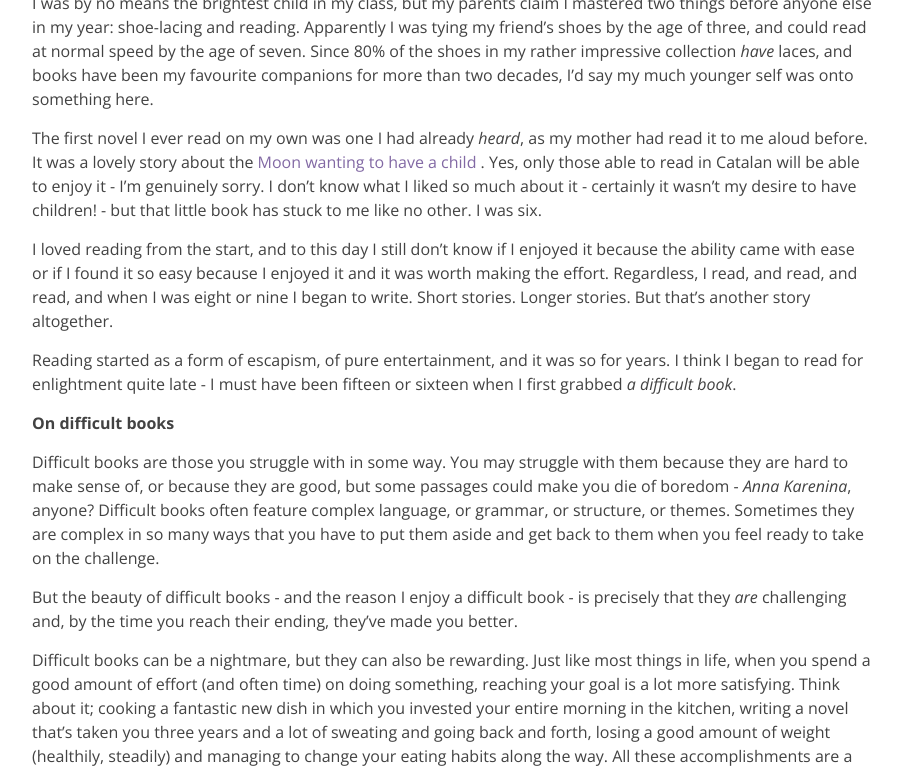
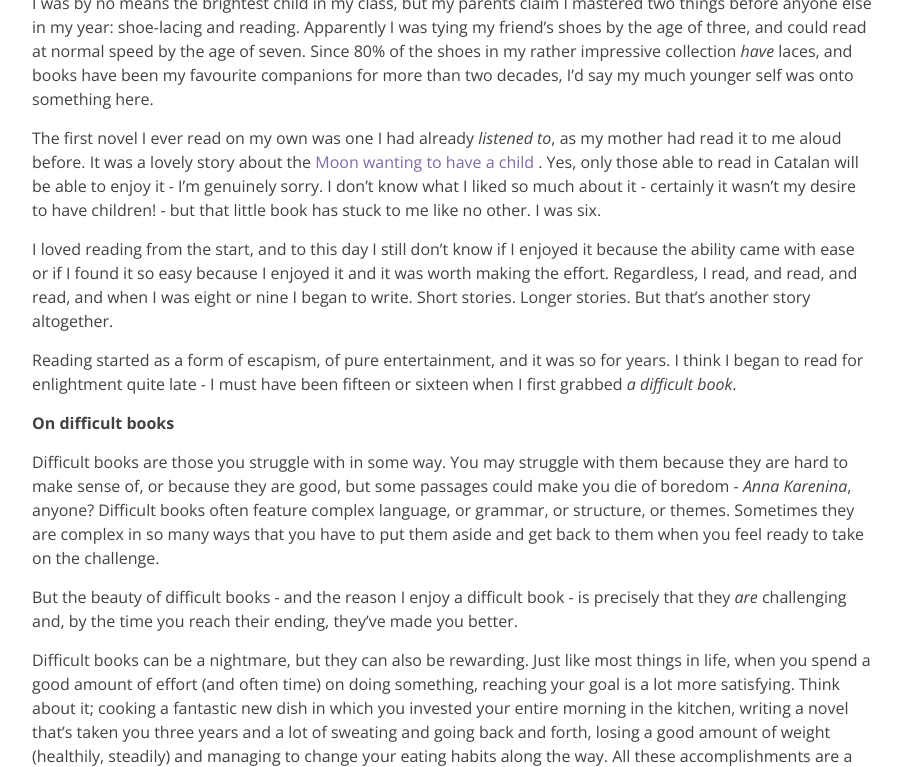
Before and after one commit to irenealgi/readbelow, a Jekyll site: the page built from _posts/2016-04-06-six-reasons-to-read-fiction.md, in a window 1280 px wide and 900 px high, scrolled down 516 px, cut to the strip 133-900 px from the top of the window. Shown: the whole strip, without its empty margins (188-1090 px from the left). Built offline with Jekyll 4.4.1, drawn with Linux system fonts in a browser that asks for light colours.

Commit message:
Update 2016-04-06-six-reasons-to-read-fiction.md

```diff
--- a/_posts/2016-04-06-six-reasons-to-read-fiction.md
+++ b/_posts/2016-04-06-six-reasons-to-read-fiction.md
@@ -8,7 +8,7 @@ published: true
 
 I was by no means the brightest child in my class, but my parents claim I mastered two things before anyone else in my year: shoe-lacing and reading. Apparently I was tying my friend's shoes by the age of three, and could read at normal speed by the age of seven. Since 80% of the shoes in my rather impressive collection _have_ laces, and books have been my favourite companions for more than two decades, I'd say my much younger self was onto something here.
 
-The first novel I ever read on my own was one I had already _heard_, as my mother had read it to me aloud before. It was a lovely story about the <a href="https://www.amazon.es/lluna-fill-Barco-Vapor-Azul/dp/8476296770/277-2040750-0621726?ie=UTF8&*Version*=1&*entries*=0" target="_blank">Moon wanting to have a child </a>. Yes, only those able to read in Catalan will be able to enjoy it - I'm genuinely sorry. I don't know what I liked so much about it - certainly it wasn't my desire to have children! - but that little book has stuck to me like no other. I was six.
+The first novel I ever read on my own was one I had already _listened to_, as my mother had read it to me aloud before. It was a lovely story about the <a href="https://www.amazon.es/lluna-fill-Barco-Vapor-Azul/dp/8476296770/277-2040750-0621726?ie=UTF8&*Version*=1&*entries*=0" target="_blank">Moon wanting to have a child </a>. Yes, only those able to read in Catalan will be able to enjoy it - I'm genuinely sorry. I don't know what I liked so much about it - certainly it wasn't my desire to have children! - but that little book has stuck to me like no other. I was six.
 
 I loved reading from the start, and to this day I still don't know if I enjoyed it because the ability came with ease or if I found it so easy because I enjoyed it and it was worth making the effort. Regardless, I read, and read, and read, and when I was eight or nine I began to write. Short stories. Longer stories. But that's another story altogether.
 
```
